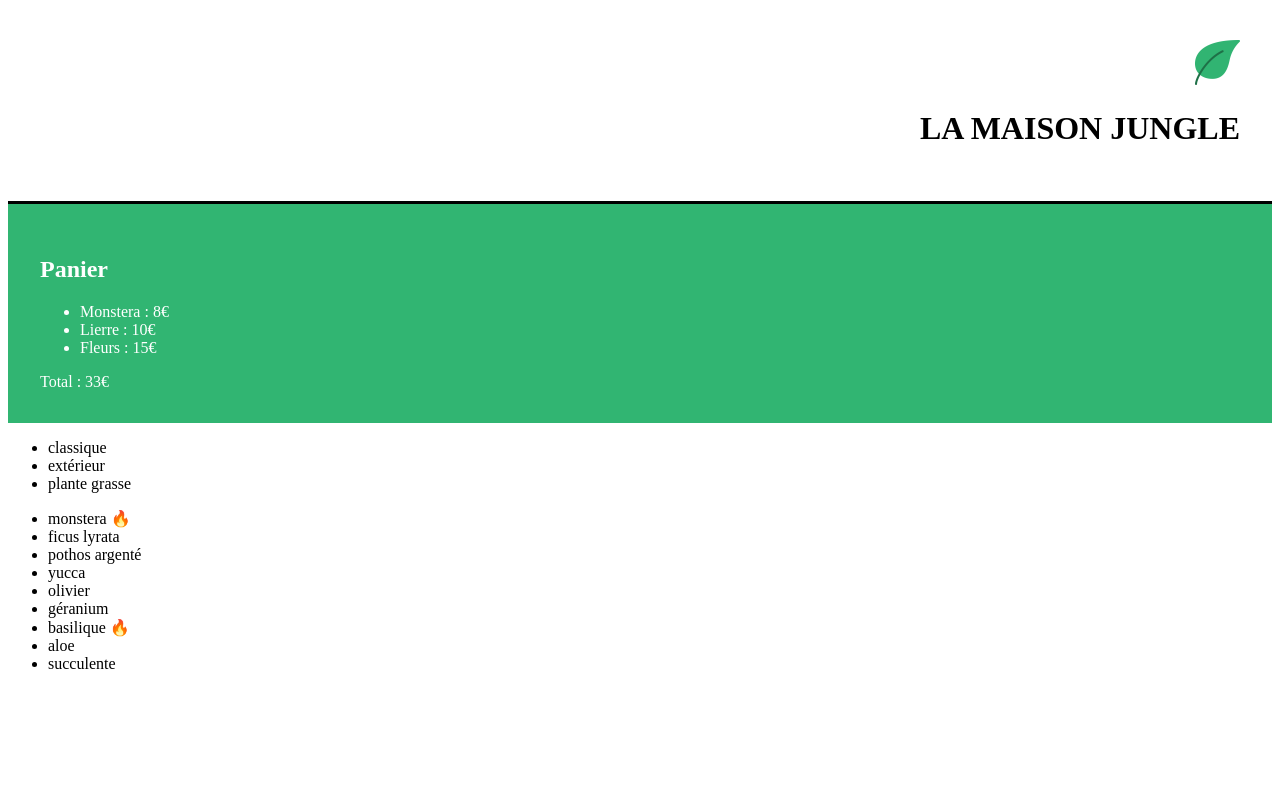
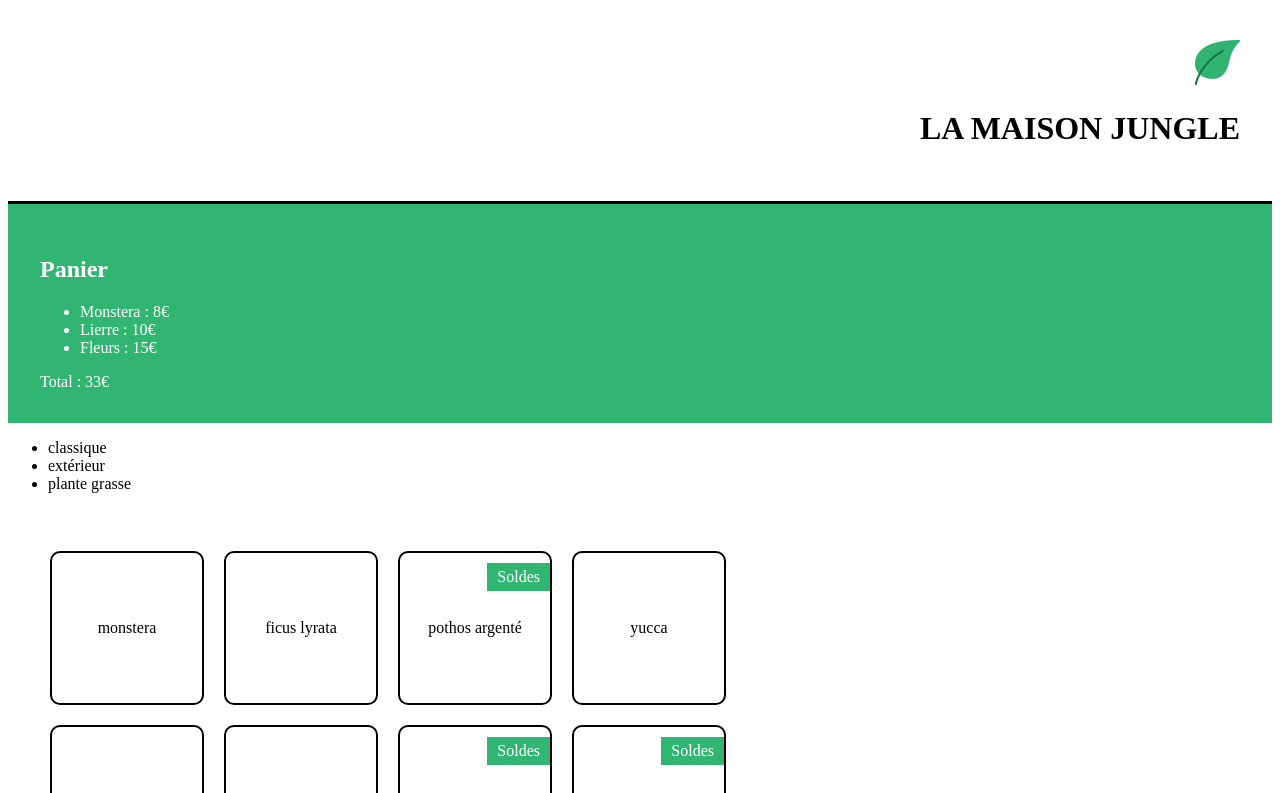
Before and after one commit to fhermas22/jungle-home, a React (Vite) app: page / in a window 1280 px wide. Shown: the top 793 px of the page. Built offline with nearby package versions, Linux system fonts and the light colour scheme.

Commit message:
Complete Pratice P2C3 - 2 : Display a div conditionally

```diff
--- a/src/components/ShoppingList.jsx
+++ b/src/components/ShoppingList.jsx
@@ -1,4 +1,5 @@
 import {plantList} from '../datas/plantList'
+import '../styles/ShoppingList.css'
 
 const categories = plantList.reduce(
 	(acc, plant) =>
@@ -8,20 +9,21 @@
 
 function ShoppingList() {
     return (
-        <div>
-            <ul>
+		<div>
+			<ul>
 				{categories.map((cat) => (
 					<li key={cat}>{cat}</li>
 				))}
 			</ul>
-			<ul>
+			<ul className='lmj-plant-list'>
 				{plantList.map((plant) => (
-					<li key={plant.id}>
-                        {plant.name} {plant.isBestSale && <span>🔥</span>}
-                    </li>
+					<li key={plant.id} className='lmj-plant-item'>
+						{plant.name}
+						{plant.isSpecialOffer && <div className='lmj-sales'>Soldes</div>}
+					</li>
 				))}
 			</ul>
-        </div>
+		</div>
     )
 }
 
--- a/src/datas/plantList.js
+++ b/src/datas/plantList.js
@@ -2,55 +2,50 @@
 	{
 		name: 'monstera',
 		category: 'classique',
-		id: '1ed',
-        isBestSale: true
+		id: '1ed'
 	},
 	{
 		name: 'ficus lyrata',
 		category: 'classique',
-		id: '2ab',
-        isBestSale: false
+		id: '2ab'
 	},
 	{
 		name: 'pothos argenté',
 		category: 'classique',
 		id: '3sd',
-        isBestSale: false
+		isSpecialOffer: true
 	},
 	{
 		name: 'yucca',
 		category: 'classique',
-		id: '4kk',
-        isBestSale: false
+		id: '4kk'
 	},
 	{
 		name: 'olivier',
 		category: 'extérieur',
 		id: '5pl',
-        isBestSale: false
+		isAvailable: false
 	},
 	{
 		name: 'géranium',
 		category: 'extérieur',
-		id: '6uo',
-        isBestSale: false
+		id: '6uo'
 	},
 	{
 		name: 'basilique',
 		category: 'extérieur',
 		id: '7ie',
-        isBestSale: true
+		isSpecialOffer: true
 	},
 	{
 		name: 'aloe',
 		category: 'plante grasse',
 		id: '8fp',
-        isBestSale: false
+		isSpecialOffer: true
 	},
 	{
 		name: 'succulente',
 		category: 'plante grasse',
-		id: '9vn',
-        isBestSale: false
+		id: '9vn'
 	}
 ]
--- /dev/null
+++ b/src/styles/ShoppingList.css
@@ -0,0 +1,30 @@
+.lmj-plant-list {
+	list-style-type: none;
+	padding: 32px;
+	display: flex;
+	flex-wrap: wrap;
+	max-width: 800px;
+}
+
+.lmj-plant-item {
+	border: solid 2px black;
+	border-radius: 10px;
+	height: 150px;
+	width: 150px;
+	margin: 10px;
+	display: flex;
+	align-items: center;
+	justify-content: center;
+	flex-direction: column;
+	position: relative;
+}
+
+.lmj-sales {
+	position: absolute;
+	right: 0px;
+	top: 10px;
+	font-weight: 500;
+	color: white;
+	padding: 5px 10px;
+	background-color: #31b572;
+}
```
